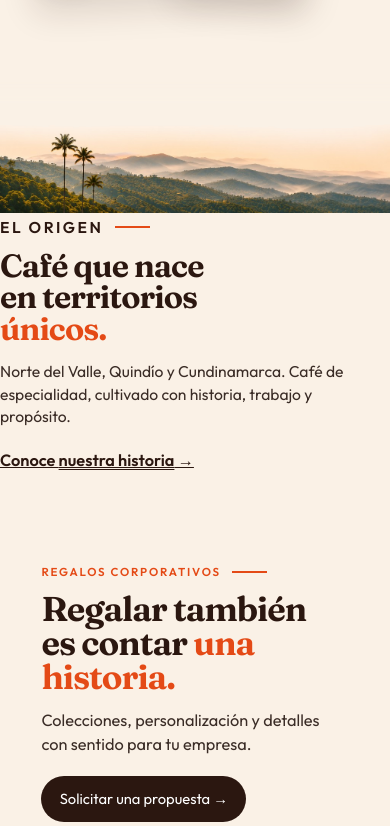
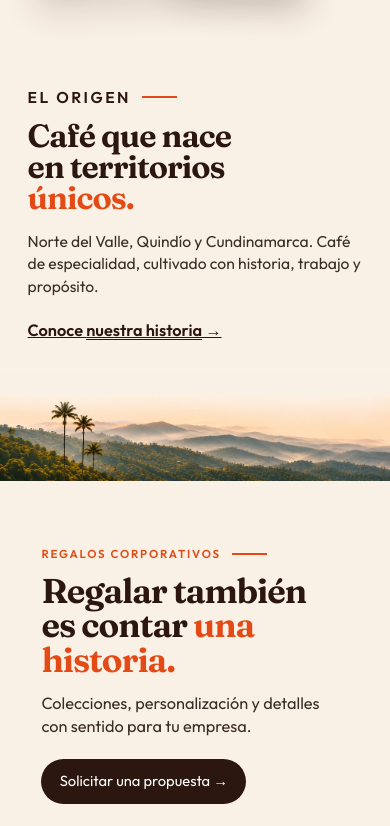
Before and after one commit to Cadaloco/cadaloco.github.io, a plain HTML site: page index.html in a window 390 px wide. Shown: the part 2970-3796 px from the top of the page. Drawn offline with Linux system fonts and the light colour scheme.

Commit message:
En el teléfono, pone el texto de El origen arriba de las palmeras.

```diff
--- a/css/site.css
+++ b/css/site.css
@@ -1280,16 +1280,23 @@ button[type="submit"]:hover {
   }
 
   .origin {
-    margin-top: 1.4rem;
+    display: flex;
+    flex-direction: column;
+    margin-top: 0.4rem;
+  }
+
+  .origin-photo {
+    order: 2;
   }
 
   .origin-card {
+    order: 1;
     position: relative;
     top: auto;
     right: auto;
     width: auto;
-    margin: -1rem 0 1.6rem;
-    padding: 0.2rem 0 0;
+    margin: 0 0 0.35rem;
+    padding: 0.2rem var(--page) 0.15rem;
     transform: none;
     text-align: left;
   }
--- a/index.html
+++ b/index.html
@@ -15,7 +15,7 @@
       href="https://fonts.googleapis.com/css2?family=Fraunces:ital,opsz,wght@0,9..144,560;0,9..144,650;1,9..144,560&family=Outfit:wght@400;500;600&display=swap"
       rel="stylesheet"
     />
-    <link rel="stylesheet" href="css/site.css?v=90" />
+    <link rel="stylesheet" href="css/site.css?v=91" />
   </head>
   <body class="home" data-animate>
     <a class="skip" href="#contenido">Saltar al contenido</a>
```
Also changed, not shown: cafe.html (+1 -1 lines), cotizar.html (+1 -1 lines), encuentros.html (+1 -1 lines), eventos.html (+1 -1 lines), experiencias.html (+1 -1 lines), proveeduria.html (+1 -1 lines), regalos.html (+1 -1 lines).
